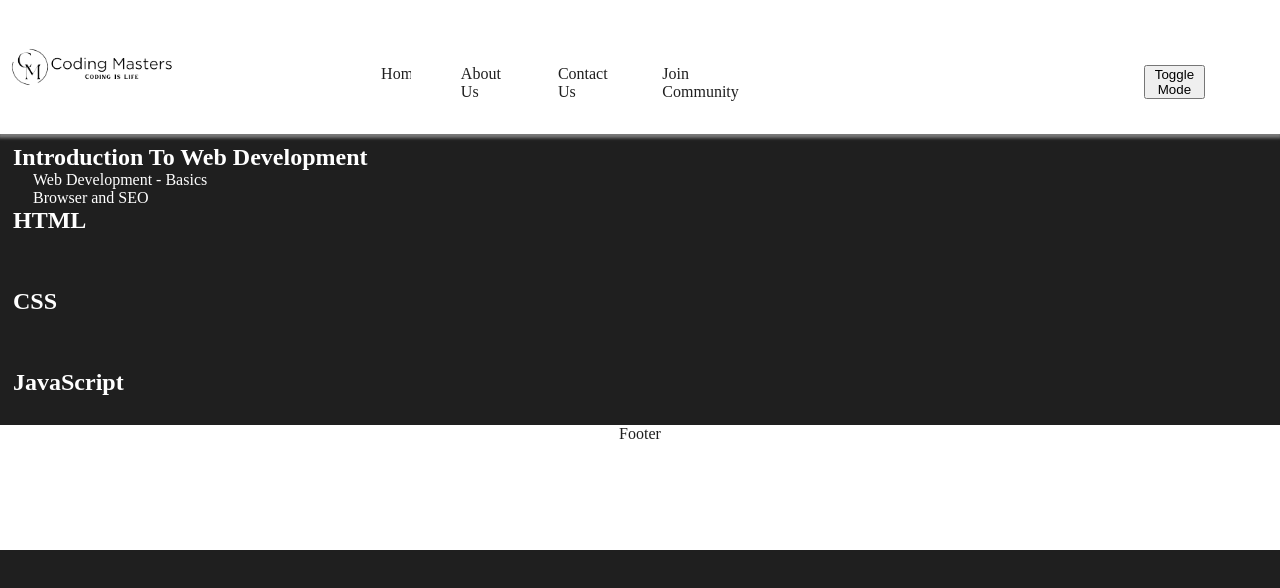
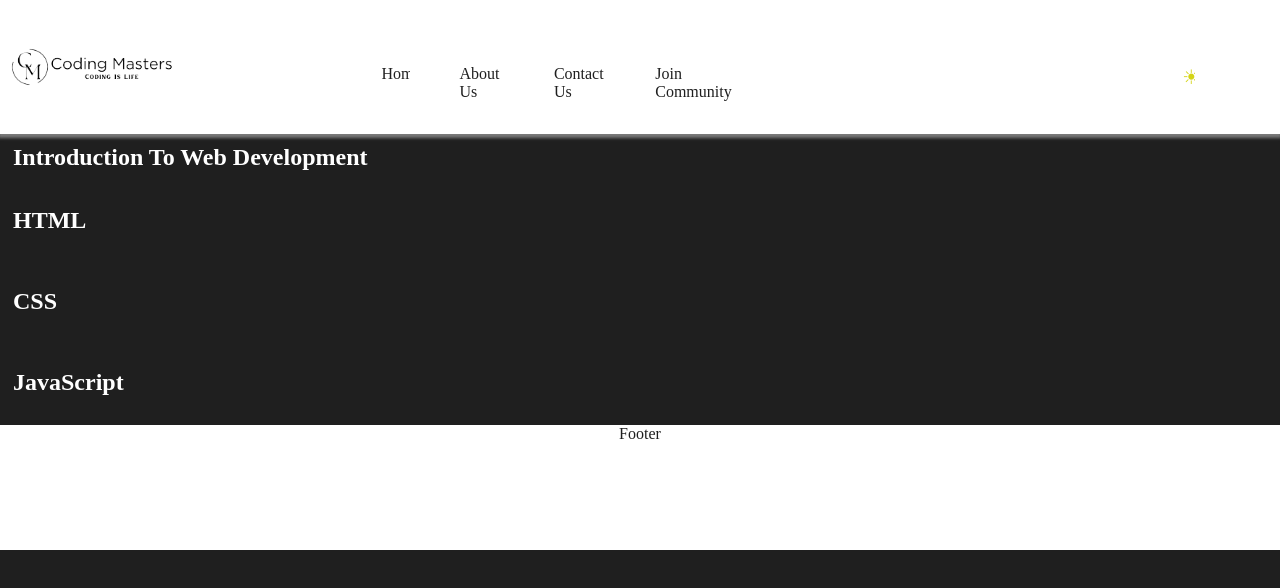
Before and after one commit to saideepgoel/website, a plain HTML site: page index.html in a window 1280 px wide. Drawn offline with Linux system fonts and the light colour scheme.

Commit message:
Made Changes with Header

```diff
--- a/index.html
+++ b/index.html
@@ -26,7 +26,7 @@
           <li class="li_nav_left">About Us</li>
           <li class="li_nav_left">Contact Us</li>
           <li class="li_nav_left3">Join Community</li>
-          <li class="li_nav_more_left"><button onclick="toggleMode()">Toggle Mode</button></li>
+          <li class="li_nav_more_left" onclick="colorMode()"><span class="sun_yellow">&#x2600;</span></li>
         </ul>
       </nav>
 
@@ -36,10 +36,10 @@
     <main id="main">
       <span id="frontend">
         <div id="intro">
-          <h2>Introduction To Web Development</h2>
+          <h2 class="show" onclick="toggleVisibility(this)">Introduction To Web Development</h2>
           <ul class="li_margin">
-            <li><a href="">Web Development - Basics</a></li>
-            <li><a href="">Browser and SEO</a></li>
+            <li class="show showing-invisible"><a href="">Web Development - Basics</a></li>
+            <li class="show showing-invisible"><a href="">Browser and SEO</a></li>
           </ul>
         </div>
         <div id="html">
--- a/script.js
+++ b/script.js
@@ -16,8 +16,30 @@ toggleVisibility(document.querySelector('.show'));
 
 
 /* dark-mode and light-mode*/
-function toggleMode() {
+// function colorMode() {
+//   document.body.classList.toggle("dark-mode");
+//   document.getElementById("Header").classList.toggle("dark-mode");
+//   document.getElementById("Footer").classList.toggle("dark-mode");
+//   const logo = document.getElementById("logo");
+//   logo.src = "Media/Logo White.png";
+// }
+
+let clickCount = 0;
+
+let isWhite = false;
+
+function colorMode() {
   document.body.classList.toggle("dark-mode");
   document.getElementById("Header").classList.toggle("dark-mode");
   document.getElementById("Footer").classList.toggle("dark-mode");
+
+  const logo = document.getElementById("logo");
+
+  if (isWhite) {
+    logo.src = "Media/Logo White.png";
+  } else {
+    logo.src = "Media/Logo Black.png";
+  }
+
+  isWhite = !isWhite;
 }
--- a/style.css
+++ b/style.css
@@ -51,7 +51,9 @@ header {
 }
 
 .li_nav_more_left {
-  padding-left: 200px;
+  margin-left: 250px;
+  margin-right:10px;
+  cursor: pointer;
 }
 
 #logo {
@@ -65,21 +67,21 @@ header {
 
 .show {
   display: flex;
-  color: white;
+  /* color: white; */
   cursor: pointer;
-  width: 150px;
+  /* width: 150px; */
 }
 
 .showing-invisible {
   display: flex;
   cursor: pointer;
   visibility: hidden;
-  width: 100px;
+  /* width: 100px; */
 }
 
 .showing-visible {
   visibility: visible;
-  width: 100px;
+  /* width: 100px; */
 }
 
 /* Night mode*/
@@ -176,5 +178,5 @@ a:hover {
 
 .sun_yellow {
   color: #d4d416;
-  font-size: 30px;
+  font-size: 20px;
 }
```
